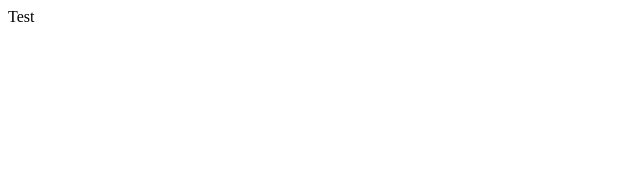
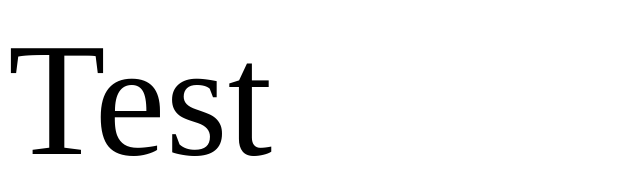
Before and after one commit to Sheltr64/Juice6684, a plain HTML site: page index.html in a window 1280 px wide. Shown: the whole page, without its empty margins (0-640 px from the left). Drawn offline with Linux system fonts and the light colour scheme.

Commit message:
link styles.css to index.html

```diff
--- a/index.html
+++ b/index.html
@@ -4,6 +4,7 @@
     <meta charset="UTF-8">
     <meta name="viewport" content="width=device-width, initial-scale=1.0">
     <title>Juice6684</title>
+    <link href="/styles.css" rel="stylesheet">
 </head>
 <body>
  Test
```
